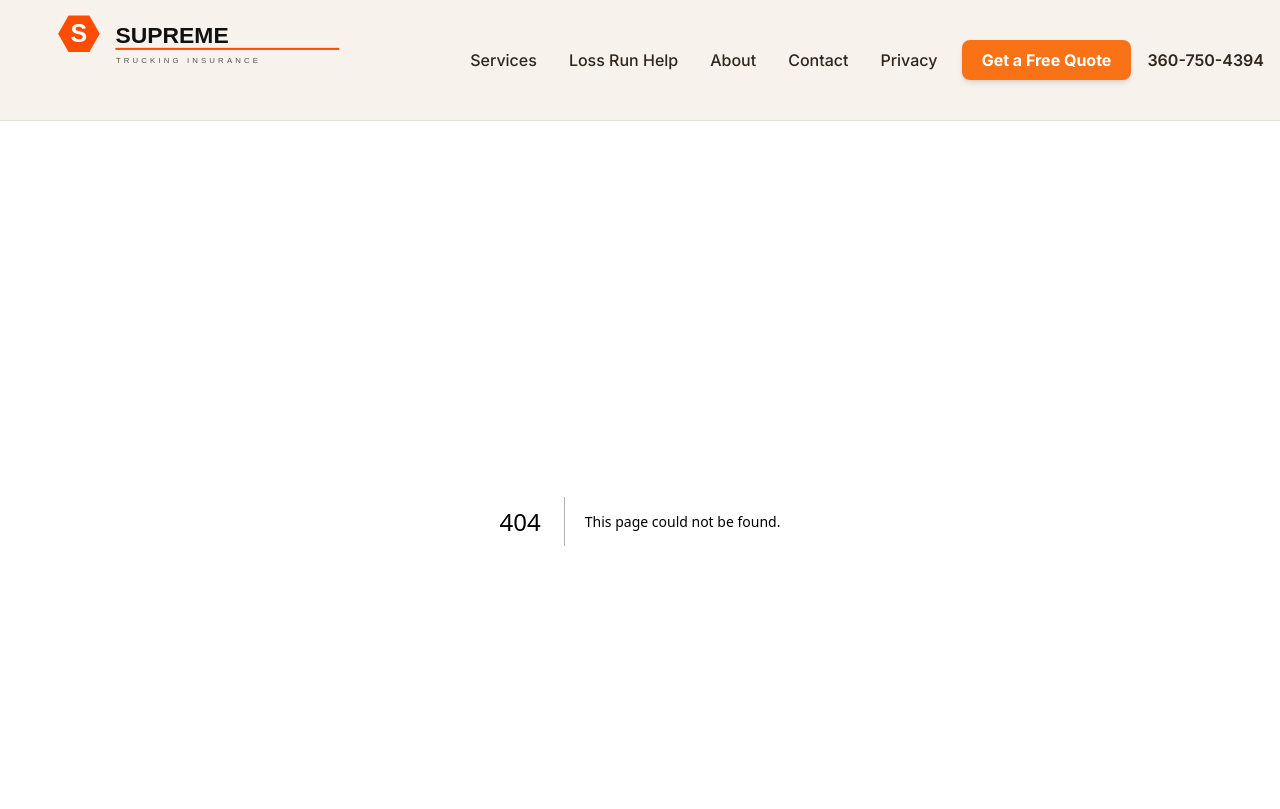
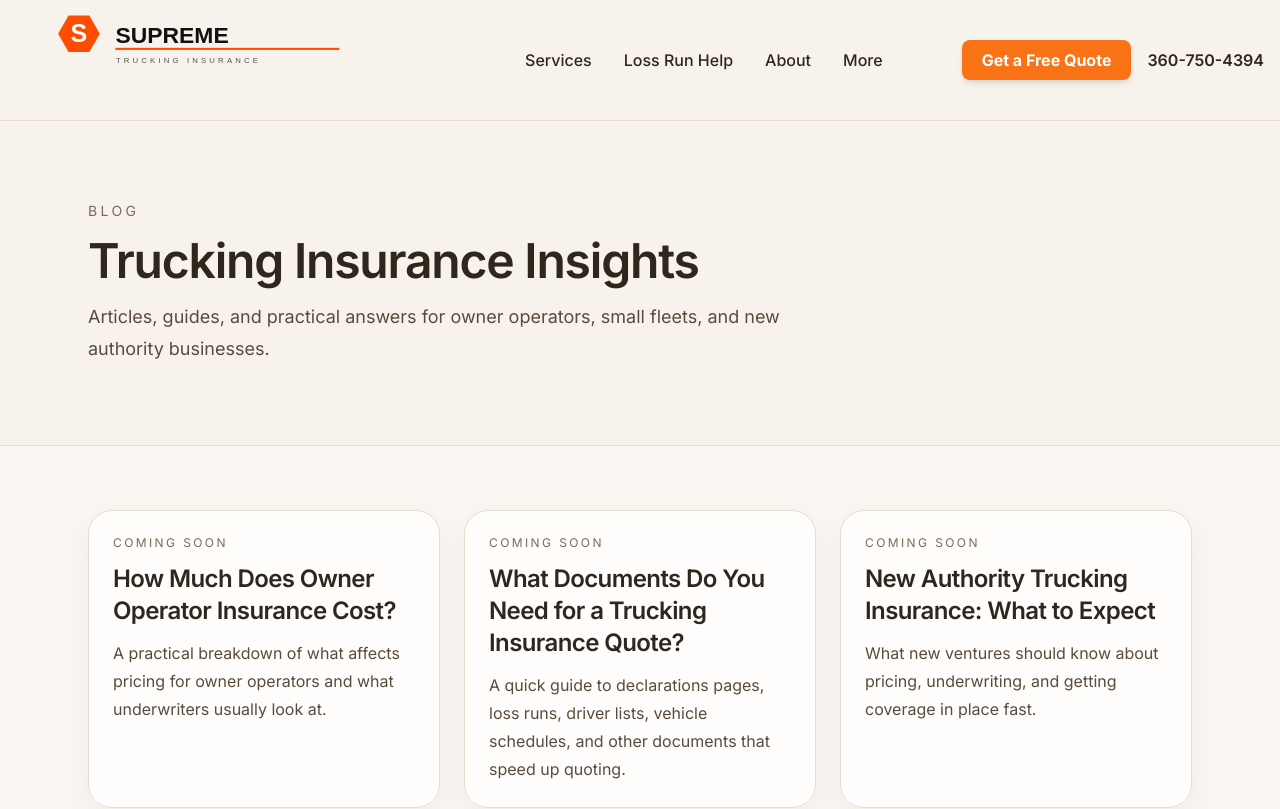
Before and after one commit to omelcodima/supreme-trucking-insurance, a Next.js app: page /blog in a window 1280 px wide. Before the commit this address had no page. Shown: the top 809 px of the page. Built offline with nearby package versions, Linux system fonts and the light colour scheme.

Commit message:
Add More menu and blog page scaffold

```diff
--- /dev/null
+++ b/src/app/blog/page.tsx
@@ -0,0 +1,49 @@
+import type { Metadata } from "next";
+
+export const metadata: Metadata = {
+  title: "Blog | Supreme Trucking Insurance",
+  description: "Insights, tips, and updates related to trucking insurance.",
+};
+
+const posts = [
+  {
+    title: "How Much Does Owner Operator Insurance Cost?",
+    desc: "A practical breakdown of what affects pricing for owner operators and what underwriters usually look at.",
+  },
+  {
+    title: "What Documents Do You Need for a Trucking Insurance Quote?",
+    desc: "A quick guide to declarations pages, loss runs, driver lists, vehicle schedules, and other documents that speed up quoting.",
+  },
+  {
+    title: "New Authority Trucking Insurance: What to Expect",
+    desc: "What new ventures should know about pricing, underwriting, and getting coverage in place fast.",
+  },
+];
+
+export default function BlogPage() {
+  return (
+    <main className="bg-[#FAF7F2] text-[#2F261C] min-h-screen">
+      <section className="bg-[#F7F3EC] border-b border-[#E7DED2]">
+        <div className="max-w-6xl mx-auto px-6 py-16 md:py-20">
+          <p className="text-sm uppercase tracking-[0.24em] text-[#7B6B59] mb-4">Blog</p>
+          <h1 className="text-4xl md:text-5xl font-semibold tracking-tight mb-4">Trucking Insurance Insights</h1>
+          <p className="max-w-3xl text-lg text-[#5A4B3B] leading-8">
+            Articles, guides, and practical answers for owner operators, small fleets, and new authority businesses.
+          </p>
+        </div>
+      </section>
+
+      <section className="py-12 md:py-16">
+        <div className="max-w-6xl mx-auto px-6 grid gap-6 md:grid-cols-3">
+          {posts.map((post) => (
+            <article key={post.title} className="rounded-3xl border border-[#E7DED2] bg-white/80 p-6 shadow-[0_10px_30px_rgba(47,38,28,0.05)]">
+              <p className="text-xs uppercase tracking-[0.2em] text-[#7B6B59] mb-3">Coming Soon</p>
+              <h2 className="text-2xl font-semibold tracking-tight mb-3">{post.title}</h2>
+              <p className="text-[#5A4B3B] leading-7">{post.desc}</p>
+            </article>
+          ))}
+        </div>
+      </section>
+    </main>
+  );
+}
--- a/src/app/layout.tsx
+++ b/src/app/layout.tsx
@@ -40,8 +40,18 @@ export default function RootLayout({
               </div>
               <Link href="/loss-runs" className="text-[#2F261C] font-medium hover:text-[#f97316] transition-colors">Loss Run Help</Link>
               <Link href="/about" className="text-[#2F261C] font-medium hover:text-[#f97316] transition-colors">About</Link>
-              <Link href="/contact" className="text-[#2F261C] font-medium hover:text-[#f97316] transition-colors">Contact</Link>
-              <Link href="/privacy-policy" className="text-[#2F261C] font-medium hover:text-[#f97316] transition-colors">Privacy</Link>
+              <div className="relative group">
+                <span className="text-[#2F261C] font-medium cursor-pointer hover:text-[#f97316] transition-colors">
+                  More
+                </span>
+                <div className="absolute top-full left-0 pt-2 hidden group-hover:block z-50">
+                  <div className="bg-[#F7F3EC] border border-[#E7DED2] rounded-lg shadow-xl p-2 min-w-44">
+                    <Link href="/blog" className="block px-4 py-2 text-[#2F261C] hover:text-[#f97316] hover:bg-[#EFE7DA] rounded transition-colors text-sm">Blog</Link>
+                    <Link href="/contact" className="block px-4 py-2 text-[#2F261C] hover:text-[#f97316] hover:bg-[#EFE7DA] rounded transition-colors text-sm">Contact</Link>
+                    <Link href="/privacy-policy" className="block px-4 py-2 text-[#2F261C] hover:text-[#f97316] hover:bg-[#EFE7DA] rounded transition-colors text-sm">Privacy</Link>
+                  </div>
+                </div>
+              </div>
             </div>
 
             <div className="flex items-center gap-4">
```
